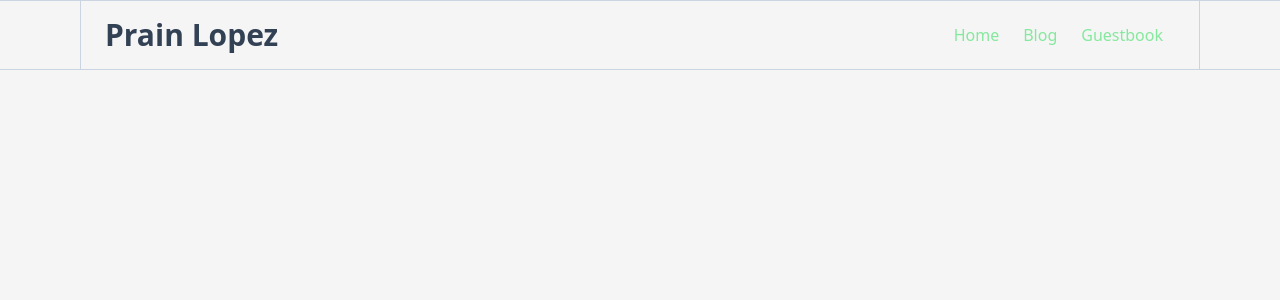
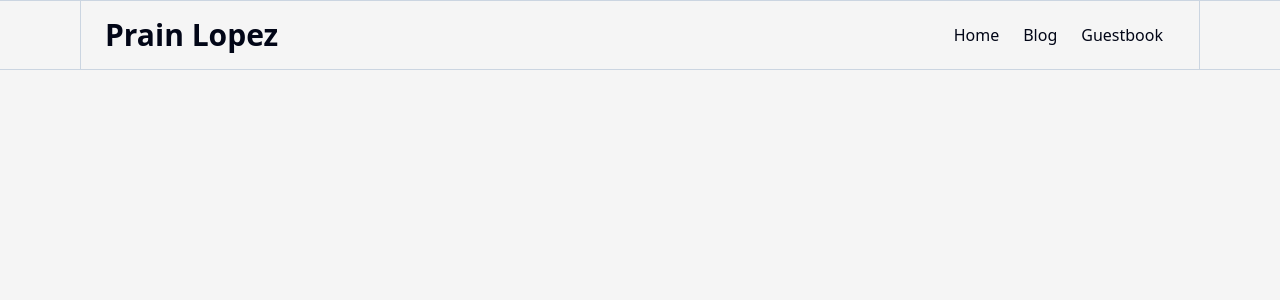
Before and after one commit to PrainLopez/prainfolio, a Nuxt app: page / in a window 1280 px wide. Shown: the top 300 px of the page. Built offline with nearby package versions, Linux system fonts and the light colour scheme.

Commit message:
fix style

```diff
--- a/assets/css/main.css
+++ b/assets/css/main.css
@@ -1,7 +1,3 @@
-:root {
-    --w-content: calc(100vw-100px);
-}
-
 * {
     box-sizing: border-box;
     background: whitesmoke;
--- a/components/Navbar.vue
+++ b/components/Navbar.vue
@@ -6,22 +6,25 @@ const { width } = useWindowSize();
   <section
     class="relative w-framed max-w-[1120px] mx-auto px-6 py-4 border-x border-slate-300 flex flex-row items-center justify-between"
   >
-    <NuxtLink class="font-display text-3xl font-bold text-slate-700" to="/">
+    <NuxtLink class="font-display text-3xl font-bold text-slate-950" to="/">
       Prain Lopez
     </NuxtLink>
     <ul class="flex flex-row align-middle">
-      <li class="mx-3">
+      <li class="mx-3 text-slate-950">
         <NuxtLink href="/">Home</NuxtLink>
       </li>
-      <li class="mx-3">Blog</li>
-      <li class="mx-3">Guestbook</li>
+      <li class="mx-3 text-slate-950">Blog</li>
+      <li class="mx-3 text-slate-950">Guestbook</li>
     </ul>
     <span
       v-if="width >= 1440"
       class="absolute -right-2.5 bottom-2 translate-x-full"
     >
-      <code class="font-code text-sm">npx nuxi@latest</code>
-      <code class="font-code text-sm font-extrabold animate-textBlink">_</code>
+      <code class="font-code text-sm text-slate-700">npx nuxi@latest</code>
+      <code
+        class="font-code text-sm font-extrabold text-slate-700 animate-textBlink"
+        >_
+      </code>
     </span>
   </section>
 </template>
```
